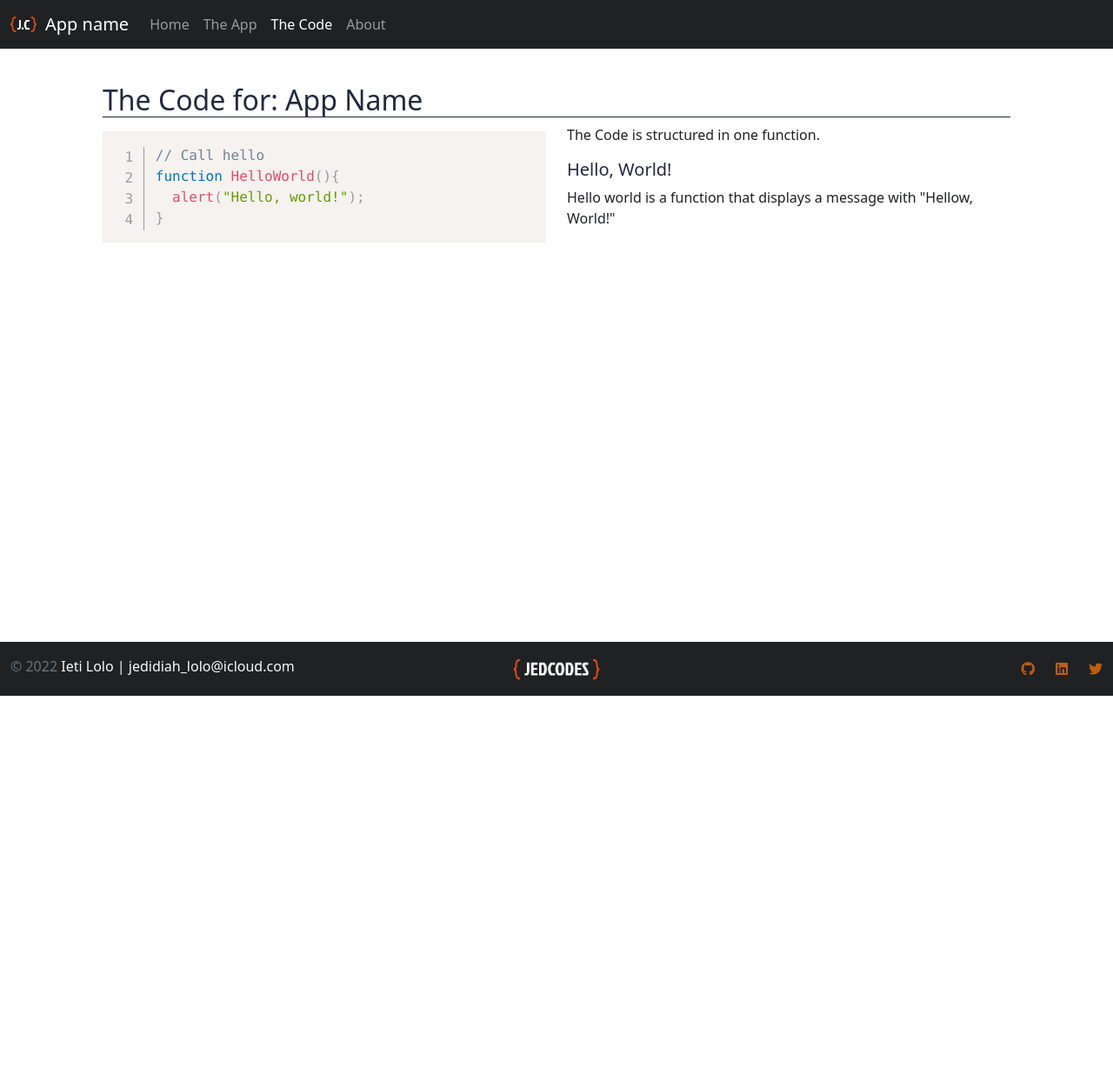
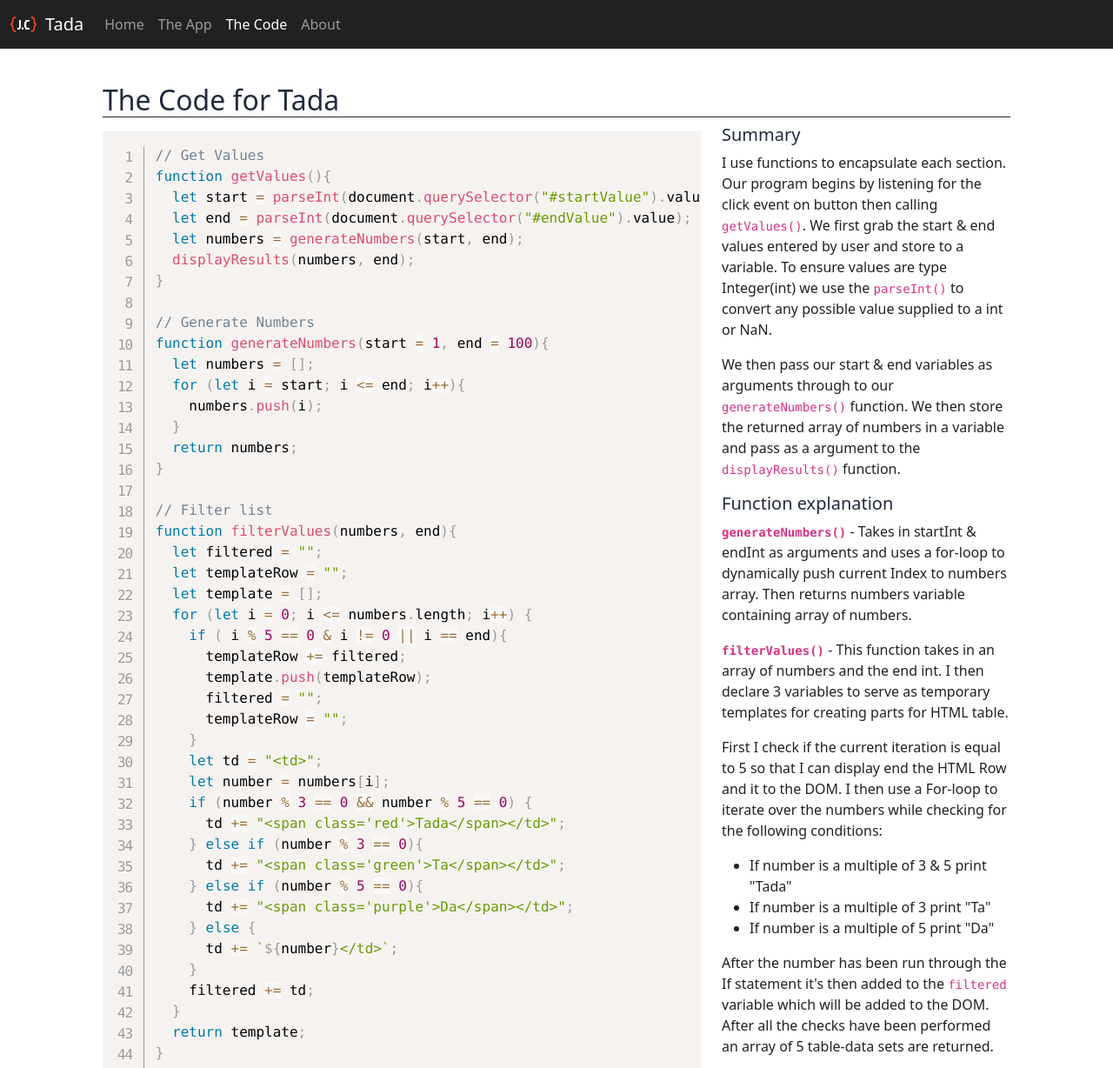
Before and after one commit to ietilolo/Tada, a plain HTML site: page code.html in a window 1280 px wide. Shown: the top 1228 px of the page at 87% size. Before the commit the page ends 800 px from the top, so only its background shows below. Drawn offline with nearby package versions, Linux system fonts and the light colour scheme.

Commit message:
Updated links

```diff
--- a/code.html
+++ b/code.html
@@ -23,7 +23,7 @@
   <nav class="navbar navbar-expand-md navbar-dark fixed-top">
     <div class="container-fluid">
       <img class="header-logo" src="./img/logo-icon-white-color-braces.png" height="30px" alt="" srcset="">
-      <a class="navbar-brand" href="index.html"> App name</a>
+      <a class="navbar-brand" href="index.html"> Tada</a>
       <button class="navbar-toggler" type="button" data-bs-toggle="collapse" data-bs-target="#navbarCollapse"
         aria-controls="navbarCollapse" aria-expanded="false" aria-label="Toggle navigation">
         <span class="navbar-toggler-icon"></span>
@@ -50,26 +50,110 @@
   <!-- Main - content -->
   <main class="flex-shrink-0">
     <div class="container py-5 px-5 mt-5">
-      <h2 class="border-1 border-bottom border-dark">The Code for: App Name</h2>
+      <h2 class="border-1 border-bottom border-dark">The Code for Tada</h2>
       <div class="row row-cols-1 row-cols-lg-2">
-        <div class="col">
+        <div class="col col-lg-8">
           <pre class="line-numbers">
             <code class="language-javascript">
-              // Call hello
-              function HelloWorld(){
-                alert("Hello, world!");
+              // Get Values
+              function getValues(){
+                let start = parseInt(document.querySelector("#startValue").value);
+                let end = parseInt(document.querySelector("#endValue").value);
+                let numbers = generateNumbers(start, end);
+                displayResults(numbers, end);
+              }
+
+              // Generate Numbers
+              function generateNumbers(start = 1, end = 100){
+                let numbers = [];
+                for (let i = start; i <= end; i++){
+                  numbers.push(i);
+                }
+                return numbers;
+              }
+
+              // Filter list
+              function filterValues(numbers, end){
+                let filtered = "";
+                let templateRow = "";
+                let template = [];
+                for (let i = 0; i <= numbers.length; i++) {
+                  if ( i % 5 == 0 & i != 0 || i == end){
+                    templateRow += filtered;
+                    template.push(templateRow);
+                    filtered = "";
+                    templateRow = "";
+                  }
+                  let td = "&lt;td&gt;";
+                  let number = numbers[i];
+                  if (number % 3 == 0 && number % 5 == 0) {
+                    td += "&lt;span class='red'&gt;Tada&lt;/span&gt;&lt;/td&gt;";
+                  } else if (number % 3 == 0){
+                    td += "&lt;span class='green'&gt;Ta&lt;/span&gt;&lt;/td&gt;";
+                  } else if (number % 5 == 0){
+                    td += "&lt;span class='purple'&gt;Da&lt;/span&gt;&lt;/td&gt;";
+                  } else {
+                    td += `${number}&lt;/td&gt;`;
+                  }
+                  filtered += td;
+                }
+                return template;
+              }
+
+              // Display Results
+              function displayResults(numbers, end){
+                document.querySelector("#results").innerHTML = "";
+                let result = filterValues(numbers, end);
+                for (let i = 0; i < result.length; i++){
+                  document.querySelector("#results").innerHTML += `&lt;tr&gt;${result[i]}&lt;/t&gt;>`;
+                }
               }
             </code>
           </pre>
         </div>
-        <div class="col">
-          <p>The Code is structured in one function.</p>
-          <h5>Hello, World!</h5>
-          <p>Hello world is a function that displays a message with "Hellow, World!"</p>
+        <div class="col col-lg-4">
+          <h5>Summary</h5>
+          <p>I use functions to encapsulate each section. Our program begins by listening for the click event on button
+            then calling <code>getValues()</code>. We first grab the start & end values entered by user and
+            store to a variable. To ensure values are type Integer(int) we use the <code>parseInt()</code> to convert
+            any possible value supplied to a int or NaN.</p>
+
+          <p>We then pass our start & end variables as arguments through to our <code>generateNumbers()</code>
+            function. We then store the returned array of numbers in a variable and pass as a argument to the
+            <code>displayResults()</code> function.
+          </p>
+
+          <h5>Function explanation</h5>
+
+          <p><strong><code>generateNumbers()</code></strong> - Takes in startInt & endInt as arguments and uses a
+            for-loop to dynamically push current Index to numbers array. Then returns numbers variable containing array
+            of numbers.</p>
+
+          <p><strong><code>filterValues()</code></strong> - This function takes in an array of numbers and the end int.
+            I then declare 3 variables to serve as temporary templates for creating parts for HTML table.</p>
+
+          <p>First I check if the current iteration is equal to 5 so that I can display end the HTML Row and it to the
+            DOM. I then use a For-loop to iterate over the numbers while checking for the following conditions:</p>
+
+          <ul>
+            <li>If number is a multiple of 3 & 5 print "Tada"</li>
+            <li>If number is a multiple of 3 print "Ta"</li>
+            <li>If number is a multiple of 5 print "Da"</li>
+          </ul>
+
+          <p>After the number has been run through the If statement it's then added to the <code>filtered</code>
+            variable which will be added to the DOM. After all the checks have been performed an array of 5 table-data
+            sets are returned.</p>
+
+          <p><strong><code>displayResults()</code></strong> - Takes a array of number as arguments. Then a HTML table
+            row is created as a string and assigned to a variable to serve as a template. A For-loop is then used to
+            iterate over each number and insert into the template variable using string interpolation.</p>
         </div>
       </div>
     </div>
   </main>
+
+
 
   <!-- Footer -->
   <footer class="footer mt-auto py-3">
@@ -83,7 +167,8 @@
         </div>
         <div class="col d-flex align-items-center justify-content-start justify-content-lg-end">
           <div class="row">
-            <div class="col social"><a target="_blank" href="#"><i class="fab fa-github fa-1x"></i></a></div>
+            <div class="col social"><a target="_blank" href="https://github.com/jedidiahlolo/Tada"><i
+                  class="fab fa-github fa-1x"></i></a></div>
             <div class="col social"><a target="_blank" href="https://www.linkedin.com/in/ieti-lolo-14bb47156/"><i
                   class="fab fa-linkedin fa-1x"></i></a></div>
             <div class="col social"><a target="_blank" href="#"><i class="fab fa-twitter fa-1x"></i></a></div>
```
Also changed, not shown: app.html (+2 -1 lines), index.html (+2 -1 lines).
